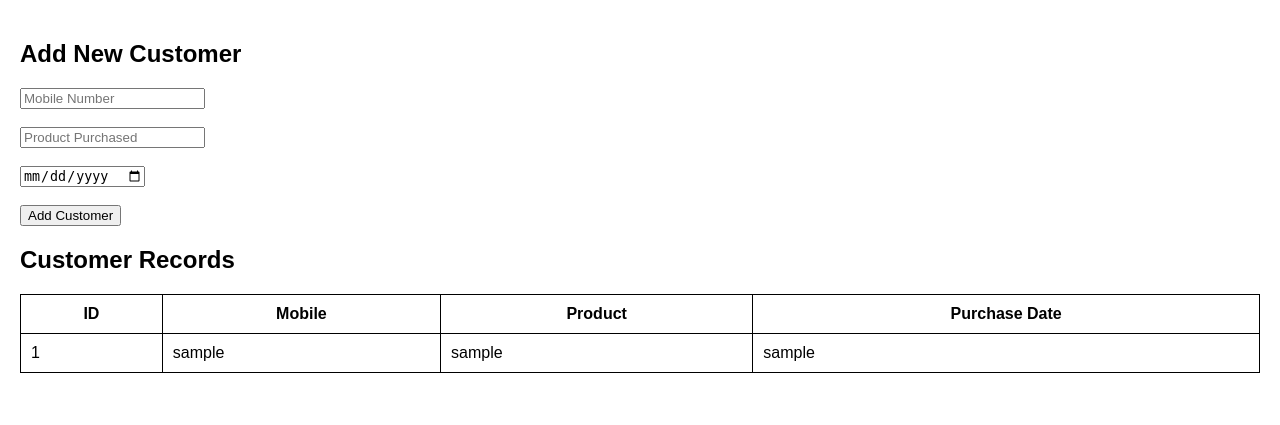
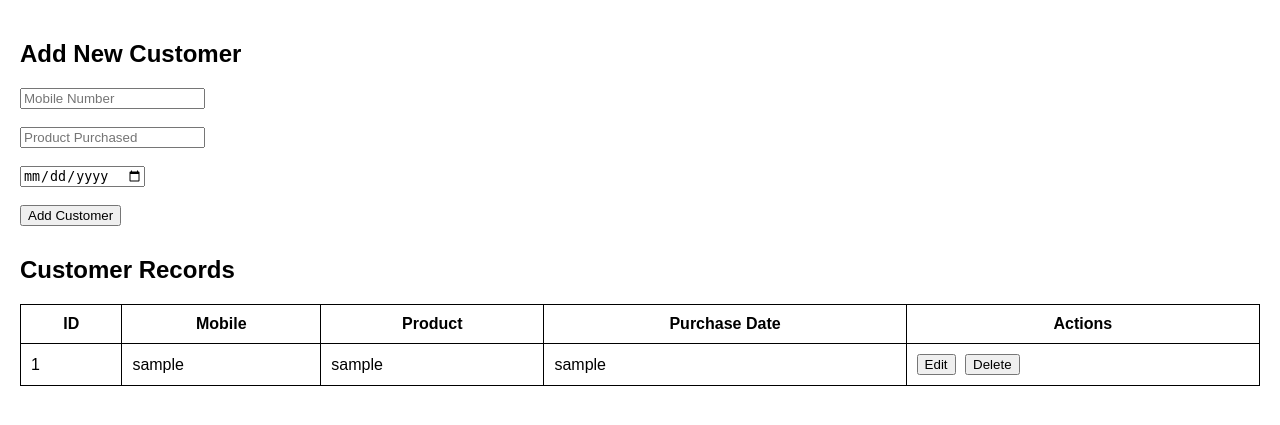
Before and after one commit to dthumm05/secure_apk_eg, a Flask app: page /custdb in a window 1280 px wide. Shown: the top 425 px of the page. Run offline with Flask 3, Linux system fonts and the light colour scheme; the visitor is signed in with stand-in values (Sample User, id 1); data comes from the database, SQL or seed files in the repository.

Commit message:
update app.py and custdb

```diff
--- a/app.py
+++ b/app.py
@@ -125,29 +125,36 @@ def custdb():
     if not session.get('logged_in'):
         return redirect(url_for('login'))
 
-    import sqlite3
     conn = sqlite3.connect('customers.db')
     c = conn.cursor()
 
-    # Create table if not exists
-    c.execute('''CREATE TABLE IF NOT EXISTS customers (
-        id INTEGER PRIMARY KEY AUTOINCREMENT,
-        mobile TEXT NOT NULL,
-        product TEXT NOT NULL,
-        date TEXT NOT NULL
-    )''')
+    # Ensure table exists
+    c.execute('''
+        CREATE TABLE IF NOT EXISTS customers (
+            id INTEGER PRIMARY KEY AUTOINCREMENT,
+            mobile TEXT NOT NULL,
+            product TEXT NOT NULL,
+            purchase_date TEXT NOT NULL
+        )
+    ''')
 
     if request.method == 'POST':
+        action = request.form.get('action')
         mobile = request.form.get('mobile', '').strip()
         product = request.form.get('product', '').strip()
         date = request.form.get('date', '').strip()
 
-        if mobile and product and date:
-            c.execute("INSERT INTO customers (mobile, product, purchase_date) VALUES (?, ?, ?)",
-          (mobile, product, date))
-            conn.commit()
-        else:
-            flash("All fields are required.")  # Only works if flash messages are shown in HTML
+        if action == 'add':
+            if mobile and product and date:
+                c.execute("INSERT INTO customers (mobile, product, purchase_date) VALUES (?, ?, ?)",
+                          (mobile, product, date))
+                conn.commit()
+        elif action == 'edit':
+            cust_id = request.form.get('id')
+            if cust_id and mobile and product and date:
+                c.execute("UPDATE customers SET mobile = ?, product = ?, purchase_date = ? WHERE id = ?",
+                          (mobile, product, date, cust_id))
+                conn.commit()
 
     c.execute("SELECT * FROM customers")
     customers = c.fetchall()
@@ -155,9 +162,20 @@ def custdb():
 
     return render_template('custdb.html', customers=customers)
 
+
+@app.route('/delete_customer/<int:customer_id>', methods=['POST'])
+def delete_customer(customer_id):
+    if not session.get('logged_in'):
+        return redirect(url_for('login'))
+
+    conn = sqlite3.connect('customers.db')
+    c = conn.cursor()
+    c.execute("DELETE FROM customers WHERE id = ?", (customer_id,))
+    conn.commit()
+    conn.close()
+
+    return redirect(url_for('custdb'))
+
 if __name__ == "__main__":
     from waitress import serve
     serve(app, host="0.0.0.0", port=10000)
-
-# if __name__ == "__main__":
-#     app.run(debug=True)
--- a/templates/custdb.html
+++ b/templates/custdb.html
@@ -20,17 +20,33 @@
       border: 1px solid black;
       padding: 10px;
     }
+    .edit-btn, .delete-btn {
+      margin-right: 5px;
+    }
+    .form-section {
+      margin-bottom: 30px;
+    }
   </style>
 </head>
 <body>
+  <div class="content">
+    <h2>{% if request.form.get('action') == 'edit' %}Edit Customer{% else %}Add New Customer{% endif %}</h2>
 
-  <div class="content">
-    <h2>Add New Customer</h2>
-    <form method="POST">
-      <input type="text" name="mobile" placeholder="Mobile Number" required><br><br>
-      <input type="text" name="product" placeholder="Product Purchased" required><br><br>
-      <input type="date" name="date" required><br><br>
-      <button type="submit">Add Customer</button>
+    <!-- Unified form for Add/Edit -->
+    <form method="POST" class="form-section">
+      <input type="hidden" name="action" value="{{ 'edit' if request.form.get('action') == 'edit' else 'add' }}">
+      <input type="hidden" name="id" value="{{ request.form.get('id', '') }}">
+
+      <input type="text" name="mobile" placeholder="Mobile Number" required
+             value="{{ request.form.get('mobile', '') }}"><br><br>
+
+      <input type="text" name="product" placeholder="Product Purchased" required
+             value="{{ request.form.get('product', '') }}"><br><br>
+
+      <input type="date" name="date" required
+             value="{{ request.form.get('date', '') }}"><br><br>
+
+      <button type="submit">{{ 'Update' if request.form.get('action') == 'edit' else 'Add Customer' }}</button>
     </form>
 
     <h2>Customer Records</h2>
@@ -40,6 +56,7 @@
         <th>Mobile</th>
         <th>Product</th>
         <th>Purchase Date</th>
+        <th>Actions</th>
       </tr>
       {% for cust in customers %}
       <tr>
@@ -47,10 +64,31 @@
         <td>{{ cust[1] }}</td>
         <td>{{ cust[2] }}</td>
         <td>{{ cust[3] }}</td>
+        <td>
+          <!-- Edit: repopulates the form using POST -->
+          <form method="POST" style="display:inline;">
+            <input type="hidden" name="action" value="edit">
+            <input type="hidden" name="id" value="{{ cust[0] }}">
+            <input type="hidden" name="mobile" value="{{ cust[1] }}">
+            <input type="hidden" name="product" value="{{ cust[2] }}">
+            <input type="hidden" name="date" value="{{ cust[3] }}">
+            <button class="edit-btn" type="submit">Edit</button>
+          </form>
+
+          <!-- Delete with JS confirmation -->
+          <form method="POST" action="{{ url_for('delete_customer', customer_id=cust[0]) }}" style="display:inline;" onsubmit="return confirmDelete();">
+            <button class="delete-btn" type="submit">Delete</button>
+          </form>
+        </td>
       </tr>
       {% endfor %}
     </table>
+
+    <script>
+      function confirmDelete() {
+        return confirm("Are you sure you want to delete this data record?");
+      }
+    </script>
   </div>
-
 </body>
 </html>
```
